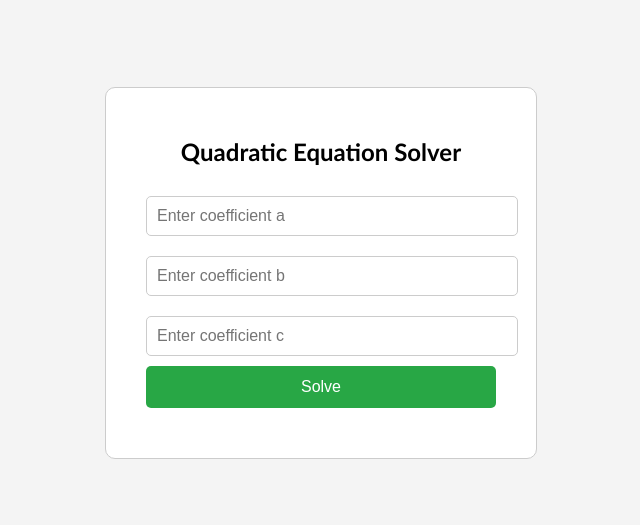
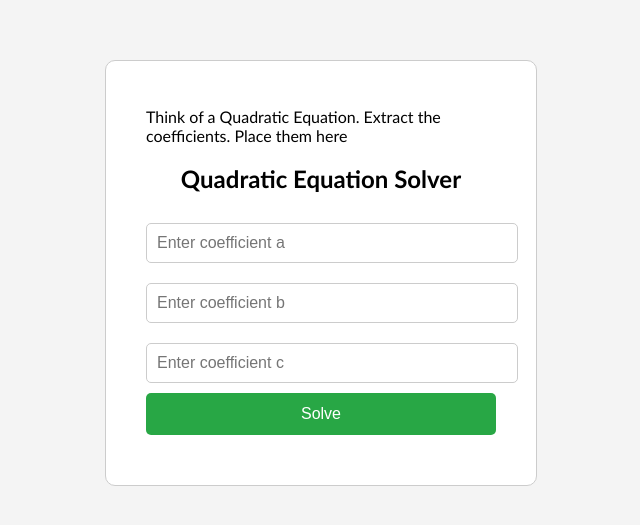
Before and after one commit to robertmutua-creator/quadratic_equations_calculator, a plain HTML site: page index.html in a window 1280 px wide. Shown: the part 135-660 px from the top of the page, without its empty margins (319-959 px from the left). Drawn offline with Linux system fonts and the light colour scheme.

Commit message:
I added more description of the program

```diff
--- a/index.html
+++ b/index.html
@@ -8,6 +8,7 @@
 </head>
 <body>
     <div class="container">
+        <p>Think of a Quadratic Equation. Extract the coefficients. Place them here</p>
         <h2>Quadratic Equation Solver</h2>
         <input type="number" name="a" id="a" placeholder="Enter coefficient a" step="any" autocomplete="off">
         <input type="number" name="b" id="b" placeholder="Enter coefficient b" step="any" autocomplete="off">
```
